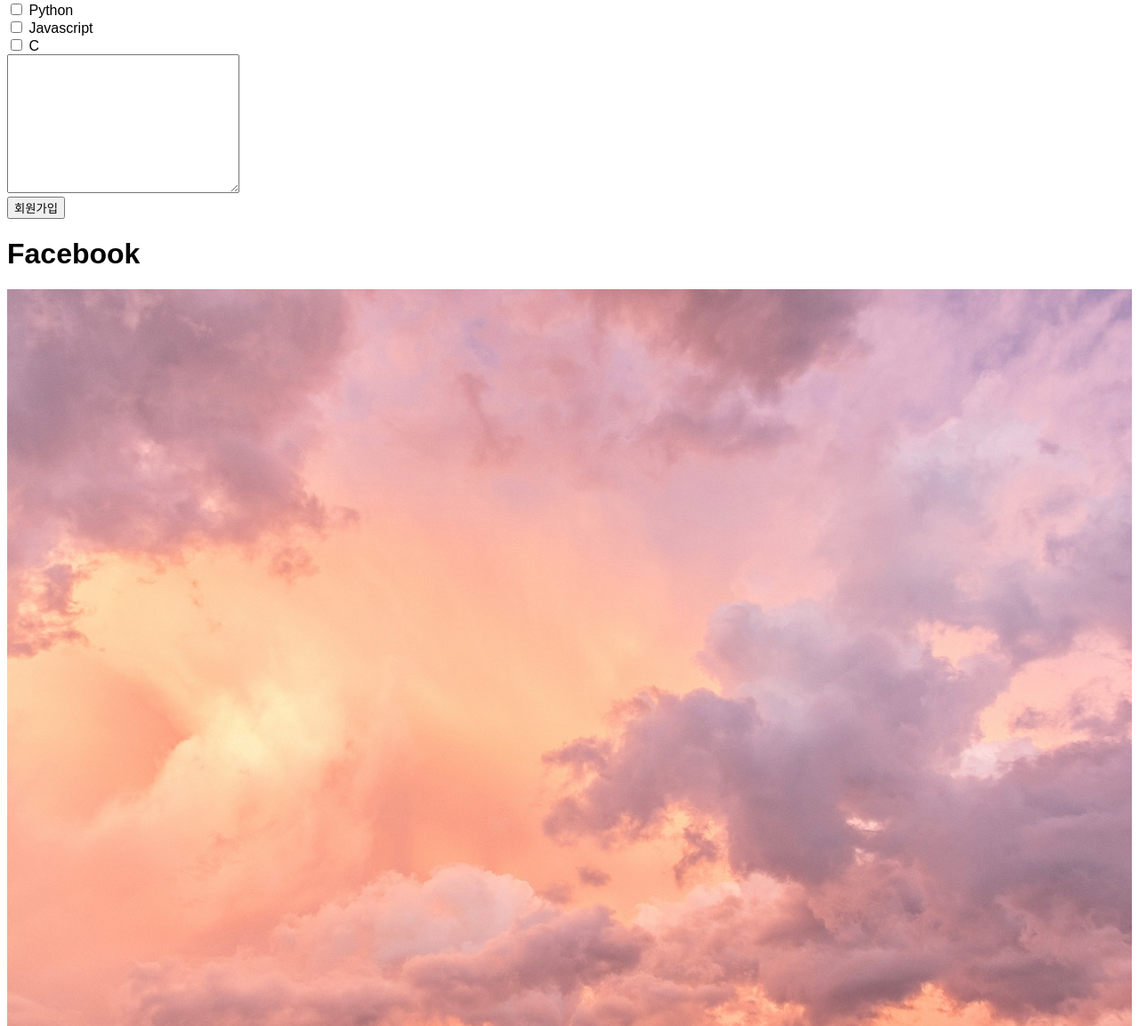
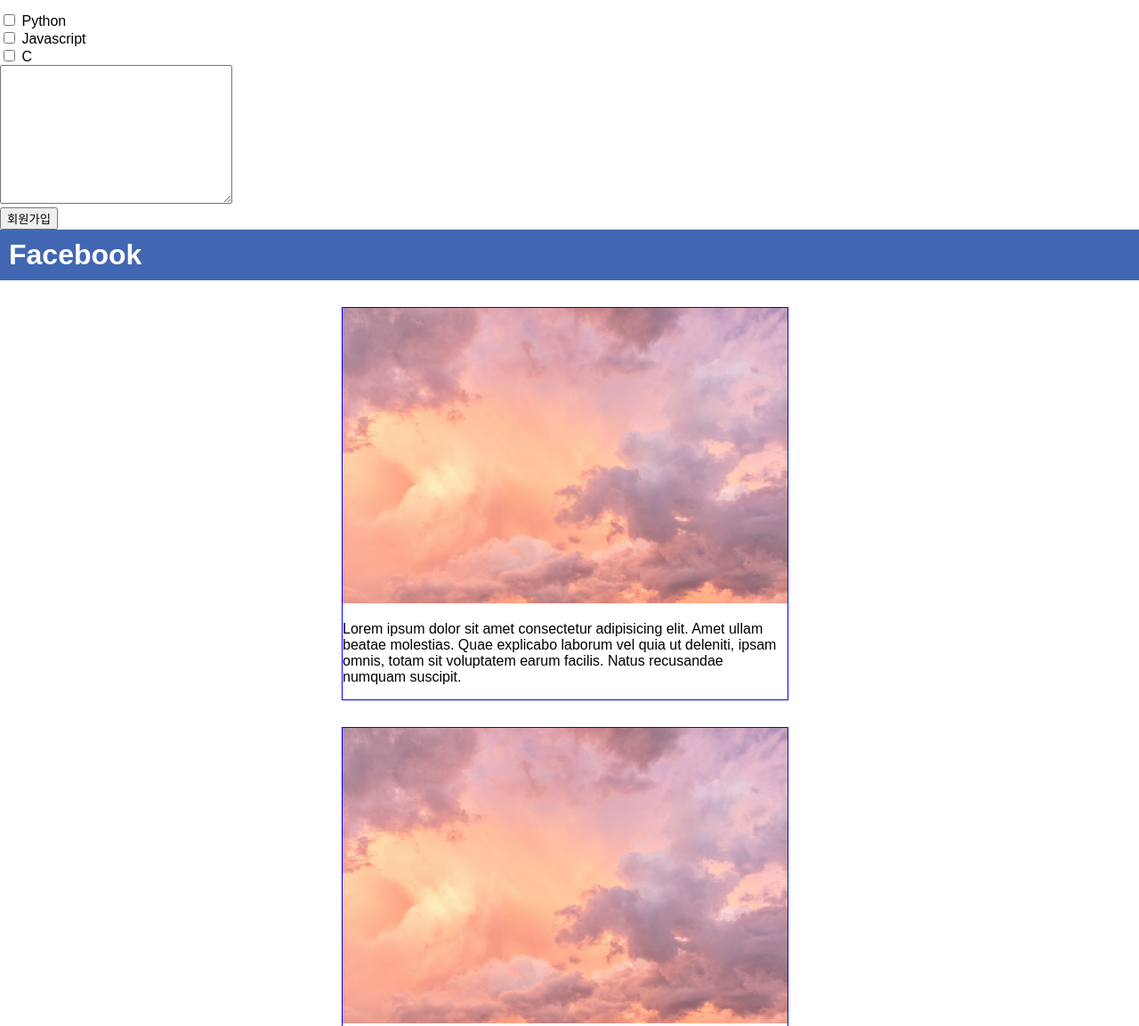
Before and after one commit to manitw28/jecoba_30sumup, a website built with Parcel: page src/index.html in a window 1280 px wide. Shown: the part 399-1552 px from the top of the page at 89% size. Built offline with nearby package versions, Linux system fonts and the light colour scheme.

Commit message:
Update styles.css

```diff
--- a/src/styles.css
+++ b/src/styles.css
@@ -1,3 +1,23 @@
 body {
   font-family: sans-serif;
+  margin: 0;
+  padding: 0;
 }
+h1 {
+  background: #4267b2;
+  color: white;
+  padding: 10px;
+  margin: 0;
+}
+article {
+  width: 500px;
+  border: 1px solid blue;
+  margin-top: 30px;
+  margin-left: 30%;
+}
+table,
+tr,
+th,
+td {
+  border: 1px solid black;
+}
```
